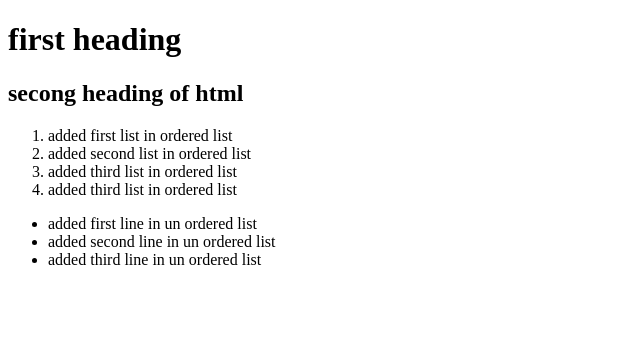
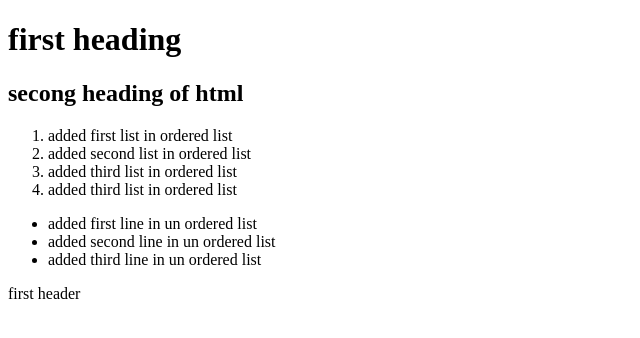
Before and after one commit to pparepal/0main_opensap, a plain HTML site: page index2.html in a window 1280 px wide. Shown: the full height of the page, 0-640 px from the left. Drawn offline with Linux system fonts and the light colour scheme.

Commit message:
added first header

```diff
--- a/index2.html
+++ b/index2.html
@@ -21,7 +21,7 @@
 					<li>added third line in un ordered list</li>
 					</ul>
 				<table>
-
+					<tr>first header</tr>
 					</table>
 
 
```
